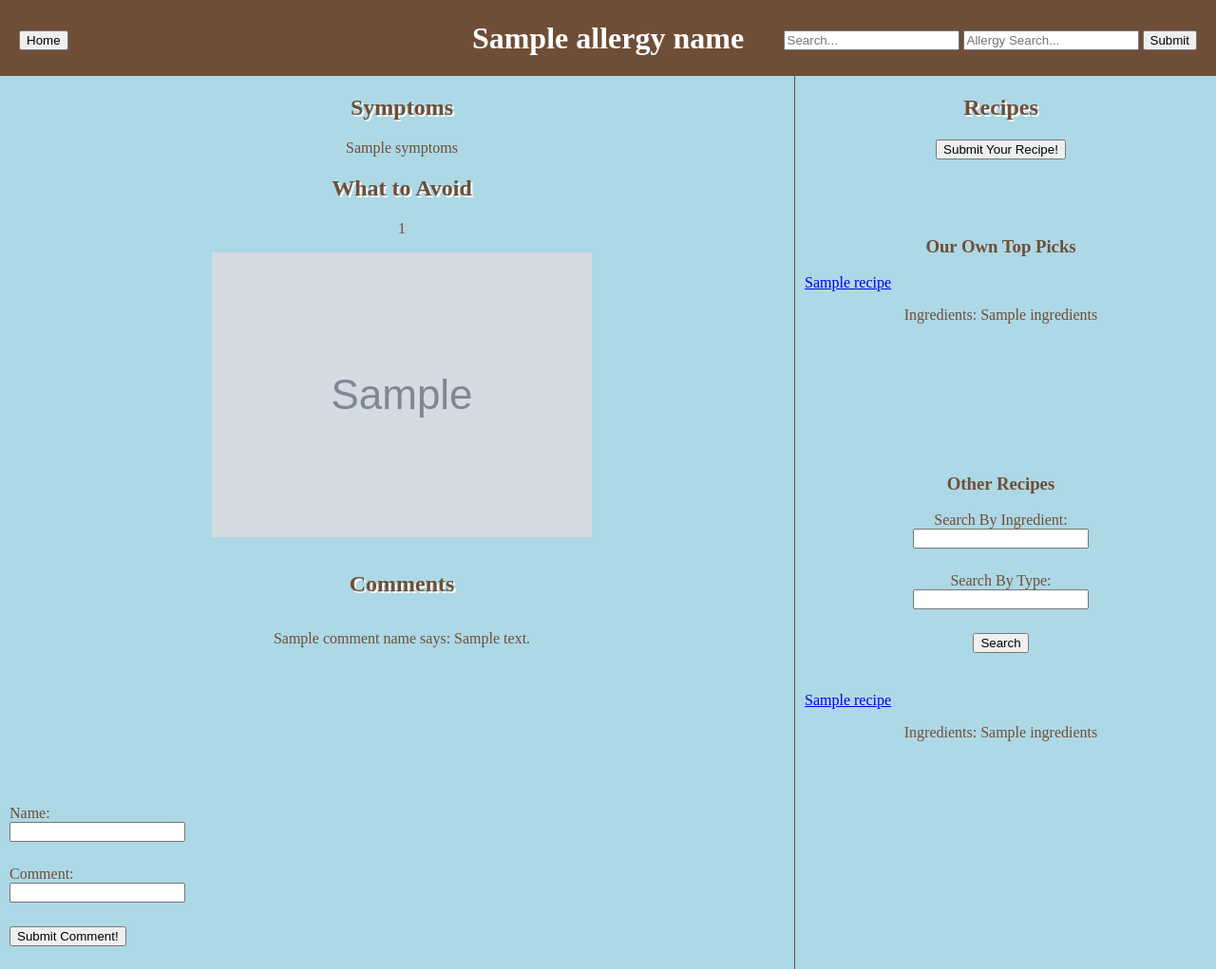
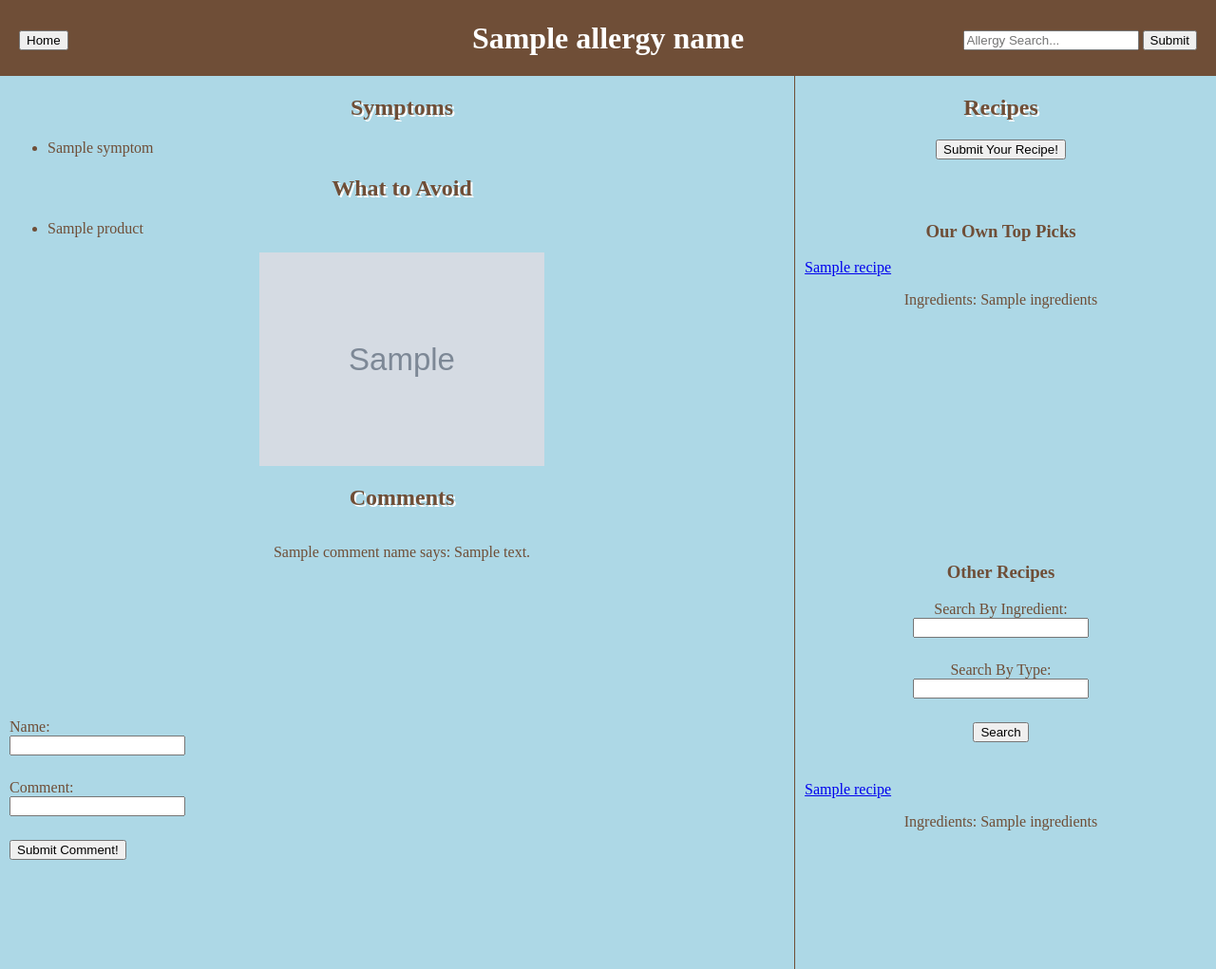
Before and after one commit to anitali2002/cssi2018Allergies, a Python web app: template templates/allergyInfo.html in a window 1280 px wide. Shown: the top 1021 px of the page at 95% size. Run offline with Jinja, Linux system fonts and the light colour scheme; the template is opened without the code that fills it: most values are stand-ins (such as "Sample title", 1, 10 or a date in 2020); grey boxes marked "Sample" are stand-in pictures.

Commit message:
anita edits
edits to styling of gen and allergy info page

```diff
--- a/models.py
+++ b/models.py
@@ -2,8 +2,8 @@ from google.appengine.ext import ndb
 
 class Allergy(ndb.Model):
     allergy = ndb.StringProperty(required = True)
-    symptoms = ndb.StringProperty() #possible required = True later on when working with crowdsourced adding
-    toAvoid = ndb.StringProperty() #possible required = True later on when working with crowdsourced adding
+    symptoms = ndb.StringProperty(repeated = True)
+    toAvoid = ndb.StringProperty(repeated = True)
     images = ndb.StringProperty(repeated = True)
     commentNames = ndb.StringProperty(repeated = True)
     comments = ndb.StringProperty(repeated = True)
--- a/styles/allergyInfoStyle.css
+++ b/styles/allergyInfoStyle.css
@@ -54,6 +54,10 @@ body {
 
 #up {
   flex: 2;
+  text-align: center;
+}
+ul{
+ text-align: left;
 }
 
 #down {
@@ -79,7 +83,7 @@ body {
 }
   /* overflow-y: auto; */
 #dataScroll{
-  height: 250px;
+  height: 300px;
 
   }
 #apiRecipes{
@@ -108,5 +112,6 @@ input{
 }
 
 img{
-  width: 400px;
+  width: 300px;
+  align-content: center;
 }
--- a/templates/allergyInfo.html
+++ b/templates/allergyInfo.html
@@ -7,7 +7,6 @@
     <h1>{{allergyName}}</h1>
     <div class="search">
       <form action="/allergyInfo?allergyName={{allergyName}}">
-        <input type="text" placeholder="Search..." name="allergyName">
         <input type="text" placeholder="Allergy Search..." name="allergyName">
         <button type="submit">Submit</button>
       </form>
@@ -22,9 +21,17 @@
   <div class ="column" id="left">
      <div id="up">
        <h2>Symptoms</h2>
-       <p>{{symptoms}}</p>
+       <ul>
+         {% for symptom in symptoms %}
+           <li>{{symptom}} </li>
+         {% endfor %}
+       </ul>
        <h2>What to Avoid</h2>
-       <p>{{toAvoid}}<p>
+       <ul>
+         {% for product in toAvoid %}
+           <li>{{product}} </li>
+         {% endfor %}
+       </ul>
        {% for i in range(images|length) %}
          <img src="{{images[i]}}" alt="allergenImage">
        {% endfor %}
@@ -55,8 +62,8 @@
       <button> Submit Your Recipe! </button><br>
       <input type="text" class = "submitType" name="allergyName" value={{allergyName}}>
     </form>
+    <h3> Our Own Top Picks </h3>
     <div id = "dataScroll" class="scroll">
-      <h3> Our Own Top Picks </h3>
       {% for recipe in dataRecipes %}
         <a href="/recipe?recipeName={{recipe["title"]}}"> {{recipe["title"]}} </a>
         <p> Ingredients: {{recipe["ingredients"]}}</p>
--- a/templates/allergySubmit.html
+++ b/templates/allergySubmit.html
@@ -19,13 +19,13 @@
           <center><input type="text" class = "allergyStuff" name="allergen" placeholder="ex: Red Meat">
           <br>
           <h1 align="center">Symptoms:</h1>
-          <input type="text" class = "allergyStuff" name="symptoms" placeholder="ex: Rashes, Dizziness, Coughing">
+          <input type="text" class = "allergyStuff" name="symptoms" placeholder="ex: Rashes; Dizziness; Coughing">
           <br>
           <h1 align="center">Common Products to Avoid:<h1>
-          <input type="text" class = "allergyStuff" name="toAvoid" placeholder="ex: Barbecue, Steak">
+          <input type="text" class = "allergyStuff" name="toAvoid" placeholder="ex: Barbecue; Steak">
           <br>
           <h1 align="center">Image:</h1>
-          <input type="text" class = "allergyStuff" name="allergenImg" placeholder="Image Link">
+          <input type="text" class = "allergyStuff" name="allergenImg" placeholder="Image Link; Image Link">
           <br>
           <input type="submit" class="container" placeholder="Submit New Allergy!">
           <input type="text" class = "submitType" name="submission" value="allergy">
```
Also changed, not shown: main.py (+13 -7 lines), styles/genInfoStyle.css (+11 -0 lines), templates/genInfo.html (+4 -4 lines), templates/welcome.html (+8 -8 lines).
